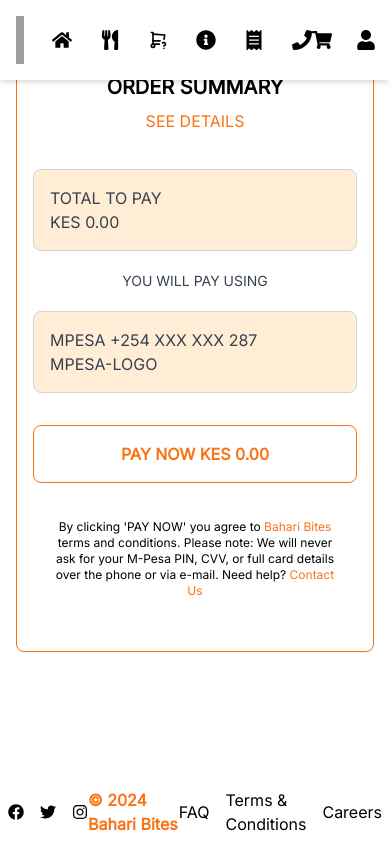
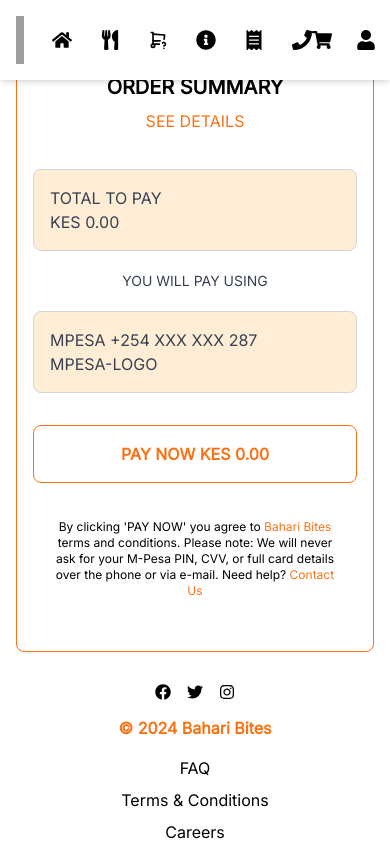
Before and after one commit to Kimoney/bahari-bites-frontend, a React (Vite) app: page /summary in a window 390 px wide. Built offline with nearby package versions, Linux system fonts and the light colour scheme; grey boxes are pictures that could not be loaded.

Commit message:
style: Made footer responsive.

```diff
--- a/src/components/Footer/Footer.jsx
+++ b/src/components/Footer/Footer.jsx
@@ -1,24 +1,31 @@
 import { FaFacebook, FaTwitter, FaInstagram } from 'react-icons/fa';
 
 const Footer = () => {
+  // Get the current year dynamically
+  const currentYear = new Date().getFullYear();
+
   return (
-    <footer className="p-2 text-white flex justify-between items-center">
-      <div className="flex items-center space-x-4">
-        <a href="#" className="text-black hover:text-orange-400">
+    <footer className="p-4">
+      <div className="container mx-auto flex flex-col sm:flex-row justify-between items-center">
+        <div className="flex items-center space-x-4 mb-4 sm:mb-0">
+          <a href="#" className="hover:text-orange-400">
             <FaFacebook />
           </a>
-        <a href="#" className="text-black hover:text-orange-400">
+          <a href="#" className="hover:text-orange-400">
             <FaTwitter />
           </a>
-        <a href="#" className="text-black hover:text-orange-400">
+          <a href="#" className="hover:text-orange-400">
             <FaInstagram />
           </a>
         </div>
-      <p className="text-orange-500 font-bold">&copy; 2024 Bahari Bites</p>
-      <div className="flex items-center space-x-4">
-        <a href="#" className="text-black hover:text-orange-400">FAQ</a>
-        <a href="#" className="text-black hover:text-orange-400">Terms & Conditions</a>
-        <a href="#" className="text-black hover:text-orange-400">Careers</a>
+        <p className="text-orange-500 font-bold mb-4 sm:mb-0">
+          &copy; {currentYear} Bahari Bites
+        </p>
+        <div className="flex flex-col sm:flex-row items-center space-y-2 sm:space-y-0 sm:space-x-4">
+          <a href="#" className="hover:text-orange-400">FAQ</a>
+          <a href="#" className="hover:text-orange-400">Terms & Conditions</a>
+          <a href="#" className="hover:text-orange-400">Careers</a>
+        </div>
       </div>
     </footer>
   );
```
Also changed, not shown: src/components/Footer/footer.css (deleted). Lines whose indentation alone changed are shown as unchanged.
